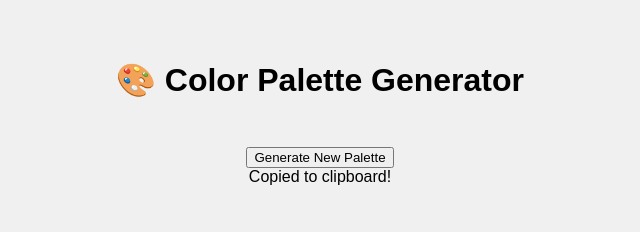
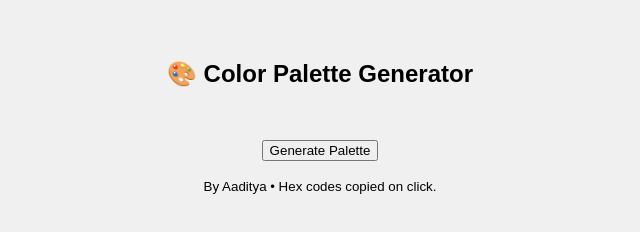
Before and after one commit to apdollar/Color-Palette-Generator, a plain HTML site: page index.html in a window 1280 px wide. Shown: the whole page, without its empty margins (320-960 px from the left). Drawn offline with Linux system fonts and the light colour scheme.

Commit message:
changes in footer

```diff
--- a/index.html
+++ b/index.html
@@ -1,17 +1,24 @@
+
 <!DOCTYPE html>
 <html lang="en">
 <head>
-  <meta charset="UTF-8">
+  <meta charset="UTF-8" />
+  <meta name="viewport" content="width=device-width, initial-scale=1" />
   <title>Color Palette Generator</title>
-  <link rel="stylesheet" href="style.css">
+  <link rel="stylesheet" href="style.css" />
 </head>
 <body>
-
-  <h1>🎨 Color Palette Generator</h1>
-  <div id="palette"></div>
-  <button id="generateBtn">Generate New Palette</button>
-  <div id="toast">Copied to clipboard!</div>
-
+  <header>
+    <h2>🎨 Color Palette Generator</h2>
+  </header>
+  <main>
+    <div id="palette" class="palette"></div>
+    <button id="generateBtn">Generate Palette</button>
+    <p id="feedback" class="feedback"></p>
+  </main>
+  <footer>
+    <small>By Aaditya &bull; Hex codes copied on click.</small>
+  </footer>
   <script src="script.js"></script>
 </body>
 </html>
```
